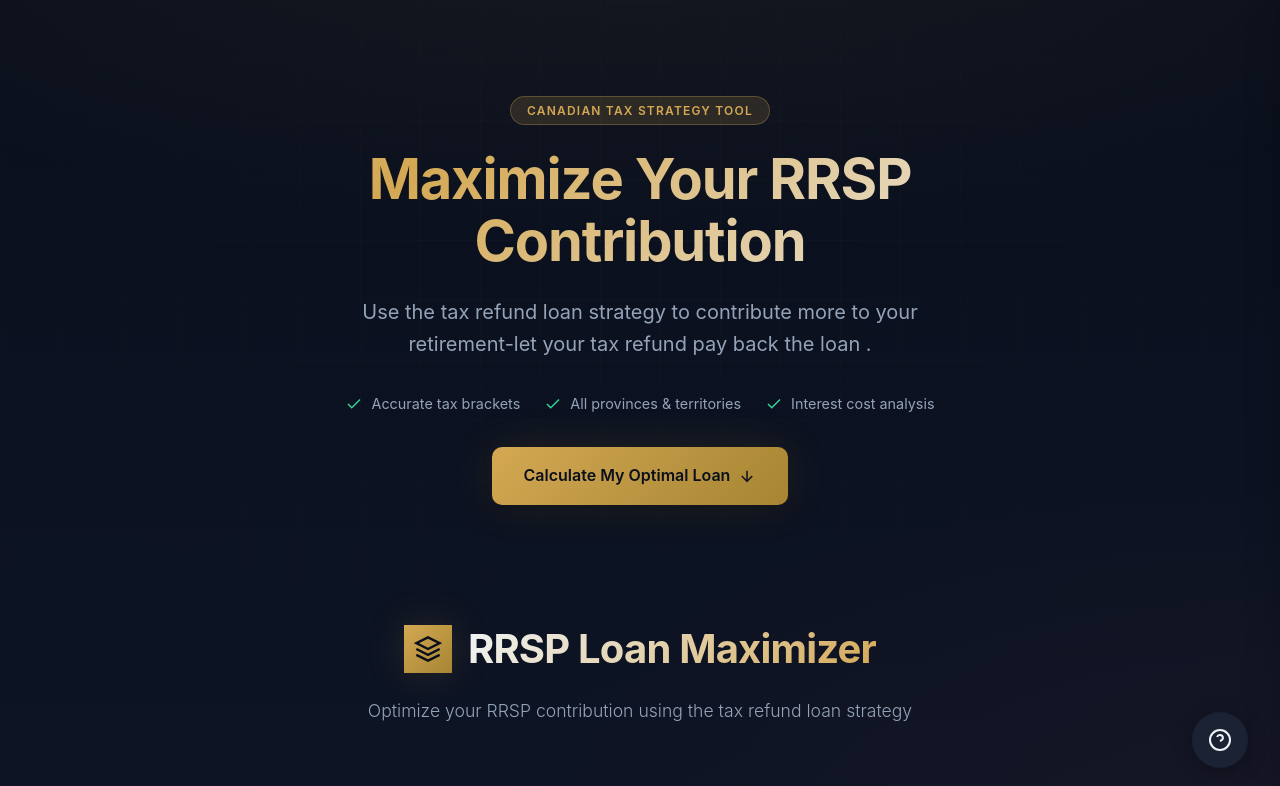
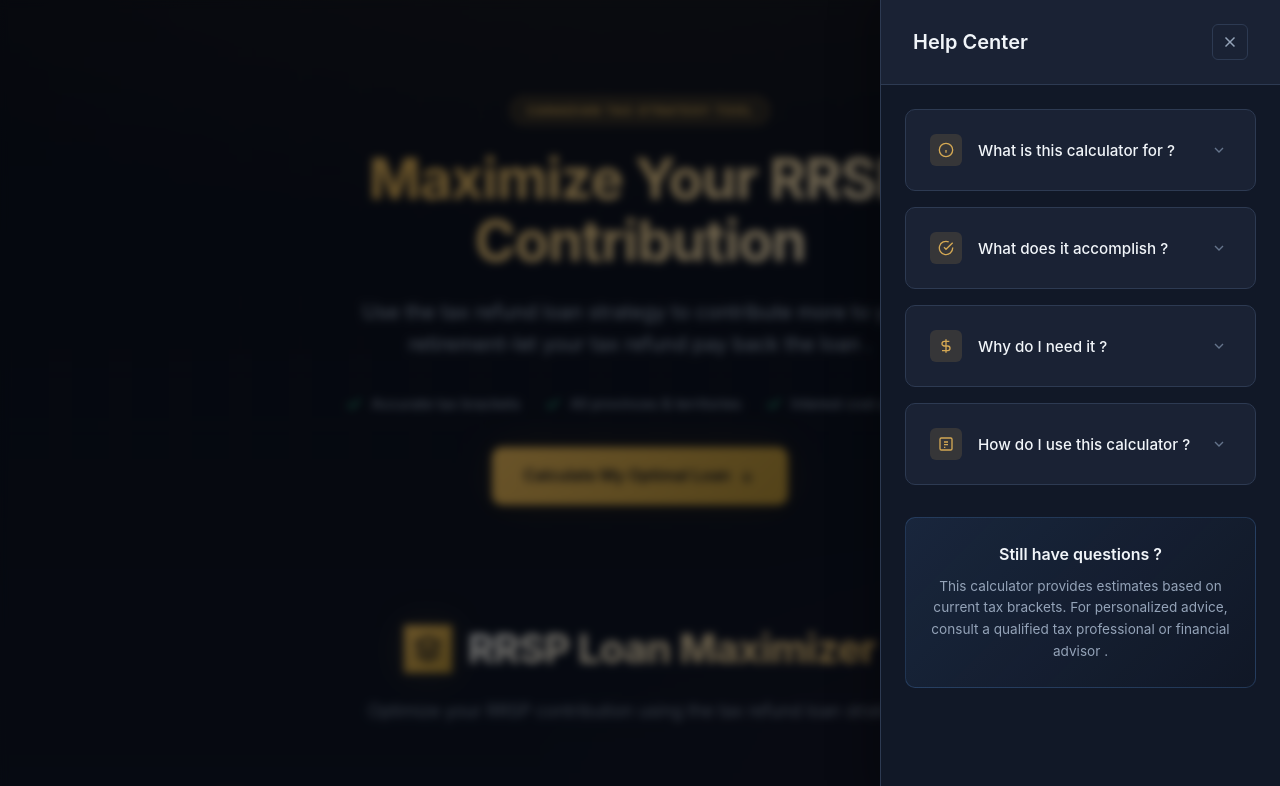
Before and after one commit to aapotheosis/aapotheosis.github.io, a plain HTML site: page index.html in a window 1280 px wide. Both pictures are taken after a click on the button "Open help panel". Shown: the top 786 px of the page. Drawn offline with Linux system fonts and the light colour scheme.

Commit message:
Fixes to FAQ section.

```diff
--- a/styles.css
+++ b/styles.css
@@ -1125,7 +1125,7 @@ footer p {
     Help Panel (Slide-out)
     =================================== */
 
-help-overlay {
+.help-overlay {
     position: fixed;
     inset: 0;
     background: rgba(0, 0, 0, 0.5);
@@ -1157,7 +1157,7 @@ help-overlay {
     box-shadow: -10px 0 40px rgba(0, 0, 0, 0.3);
 }
 
-help-panel.open {
+.help-panel.open {
     right: 0;
 }
 
@@ -1224,7 +1224,7 @@ help-panel.open {
     border-color: var(--color-primary-dim);
 }
 
-.faq-questions {
+.faq-question {
     width: 100%;
     display: flex;
     align-items: center;
@@ -1263,7 +1263,7 @@ help-panel.open {
     font-family: var(--font-primary);
     font-size: 0.95rem;
     font-weight: 500;
-    color: var(--color-text)
+    color: var(--color-text);
 }
 
 .faq-chevron {
```
